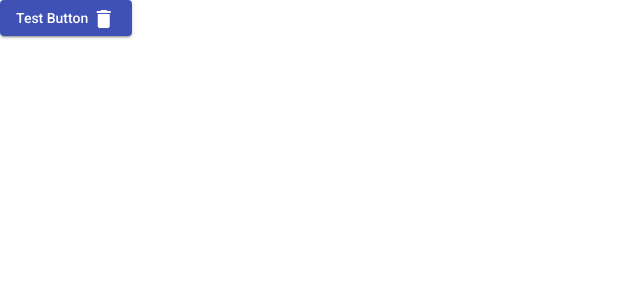
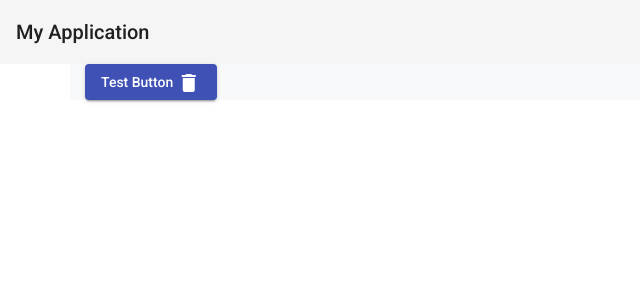
Before and after one commit to alexAgyapong/akwantu, an Angular app: page / in a window 1280 px wide. Shown: the top 300 px of the page, without its empty margins (0-640 px from the left). Built offline with nearby package versions, Linux system fonts and the light colour scheme.

Commit message:
Add ngx bootstrap and mat toolbar

```diff
--- a/angular.json
+++ b/angular.json
@@ -28,6 +28,8 @@
               "src/assets"
             ],
             "styles": [
+              "./node_modules/bootstrap/dist/css/bootstrap.min.css",
+              "./node_modules/ngx-bootstrap/datepicker/bs-datepicker.css",
               "./node_modules/@angular/material/prebuilt-themes/indigo-pink.css",
               "src/styles.scss"
             ],
@@ -93,6 +95,8 @@
               "src/assets"
             ],
             "styles": [
+              "./node_modules/bootstrap/dist/css/bootstrap.min.css",
+              "./node_modules/ngx-bootstrap/datepicker/bs-datepicker.css",
               "./node_modules/@angular/material/prebuilt-themes/indigo-pink.css",
               "src/styles.scss"
             ],
--- a/package.json
+++ b/package.json
@@ -21,6 +21,8 @@
     "@angular/platform-browser": "~10.0.2",
     "@angular/platform-browser-dynamic": "~10.0.2",
     "@angular/router": "~10.0.2",
+    "bootstrap": "4.1.1",
+    "ngx-bootstrap": "^6.1.0",
     "rxjs": "~6.5.5",
     "tslib": "^2.0.0",
     "zone.js": "~0.10.3"
--- a/src/app/app.component.html
+++ b/src/app/app.component.html
@@ -1,2 +1,4 @@
-
+<mat-toolbar>
+  <span>My Application</span>
+</mat-toolbar>
 <router-outlet></router-outlet>
--- a/src/app/home/home.component.html
+++ b/src/app/home/home.component.html
@@ -1,5 +1,5 @@
 
-<div>
+<div class="container bg-light">
   <button mat-raised-button color="primary">Test Button
     <mat-icon>delete</mat-icon>
   </button>
--- a/src/app/material/material.module.ts
+++ b/src/app/material/material.module.ts
@@ -1,11 +1,13 @@
 import { NgModule } from '@angular/core';
 import { MatButtonModule } from '@angular/material/button';
 import {MatIconModule  } from '@angular/material/icon';
+import {MatToolbarModule } from '@angular/material/toolbar';
 
 
 const MaterialModules = [
   MatButtonModule,
-  MatIconModule
+  MatIconModule,
+  MatToolbarModule
 ];
 
 
```
Also changed, not shown: 1 other file (tests, documents, lock files or other folders).
